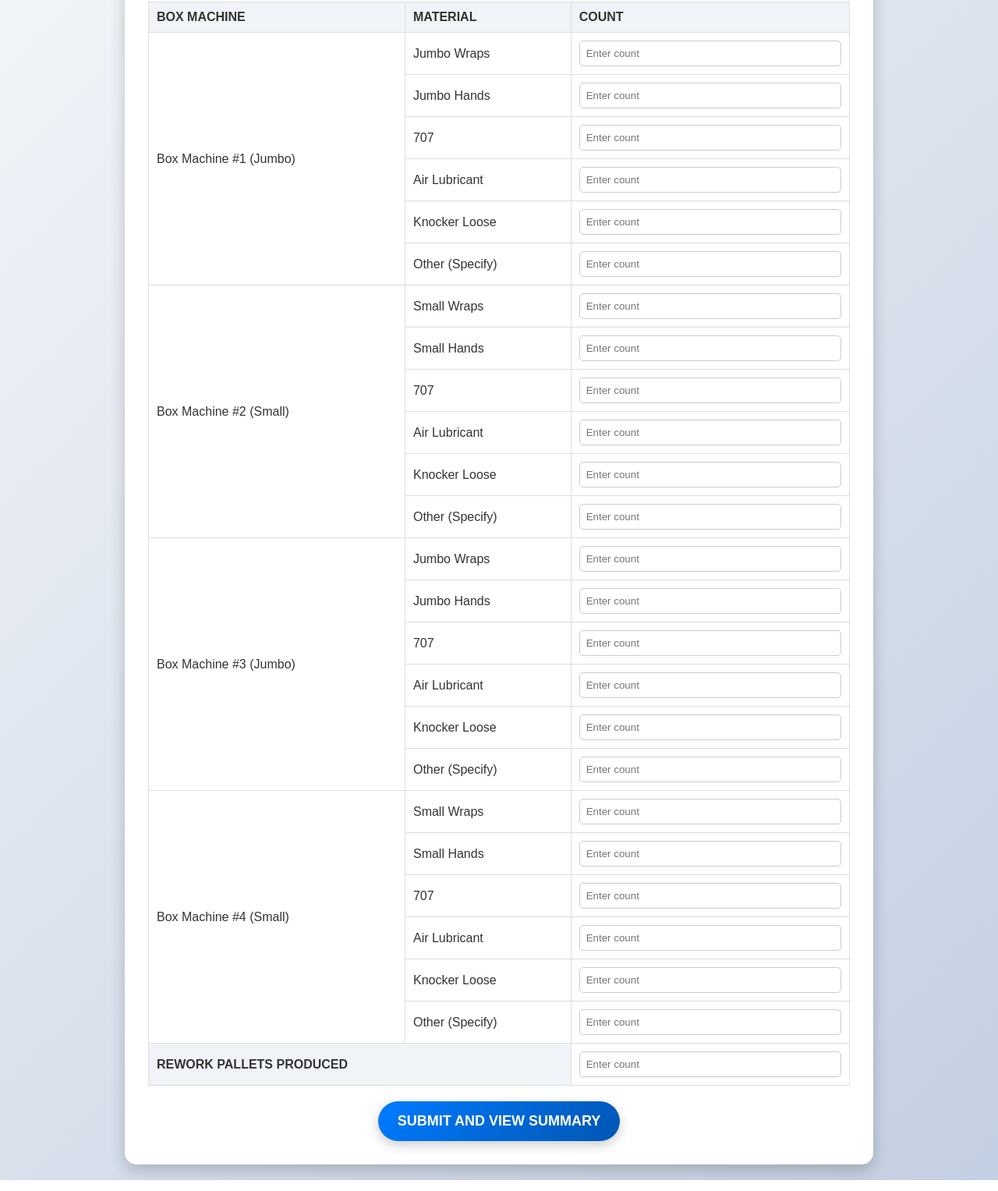
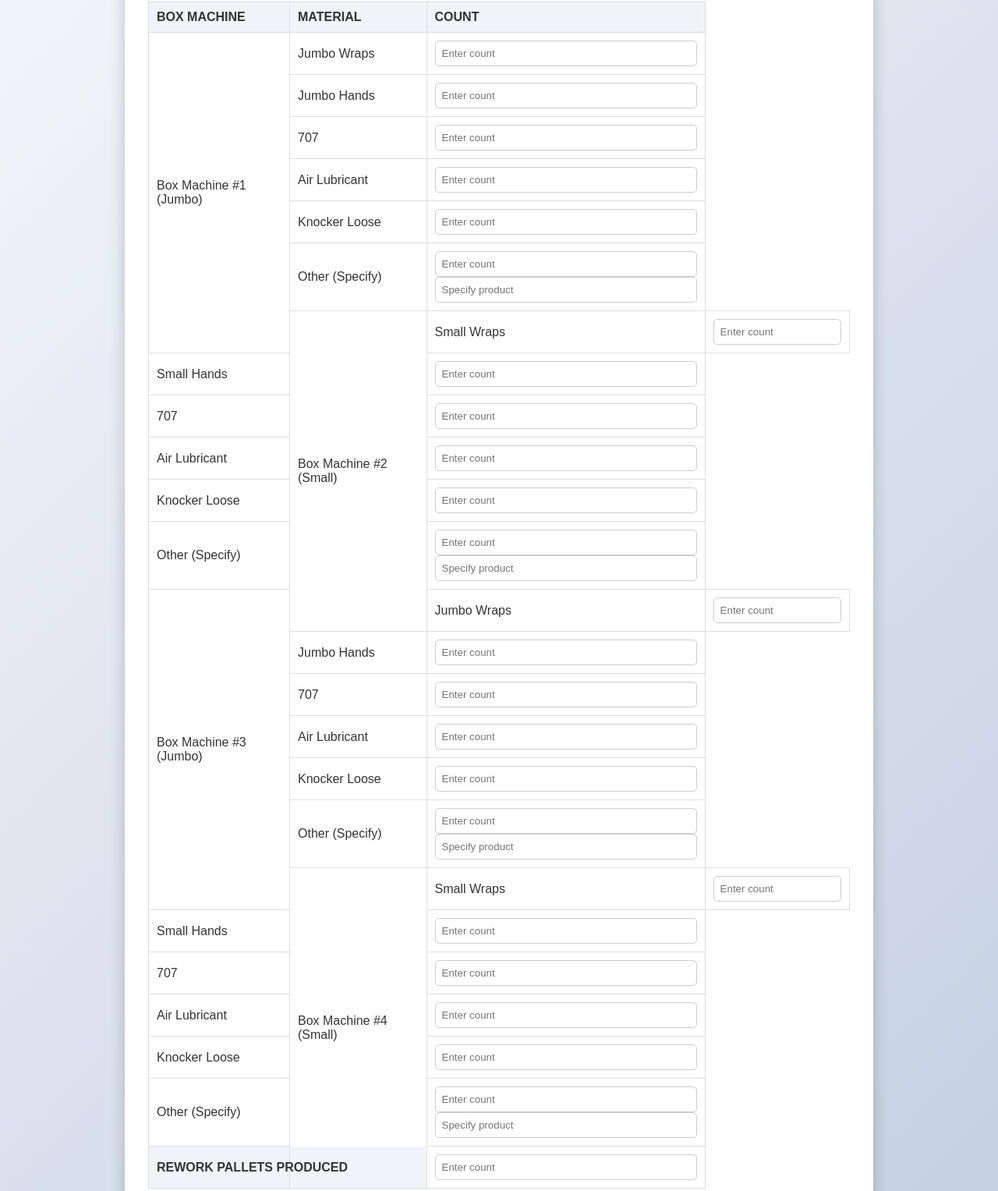
Before and after one commit to Fabrice-mukendi/Inventory-tracker, a plain HTML site: page index.html in a window 1280 px wide. Shown: the part 236-1763 px from the top of the page at 78% size. Drawn offline with Linux system fonts and the light colour scheme.

Commit message:
Update index.html

```diff
--- a/index.html
+++ b/index.html
@@ -53,7 +53,7 @@
             font-weight: bold;
             text-transform: uppercase;
         }
-        input[type="number"] {
+        input[type="number"], input[type="text"] {
             width: 100%;
             padding: 8px;
             border: 1px solid #ccc;
@@ -107,6 +107,7 @@
                 const airLubricant = parseInt(document.getElementById(`air-lubricant-${i}`).value) || 0;
                 const knockerLoose = parseInt(document.getElementById(`knocker-loose-${i}`).value) || 0;
                 const otherChemical = parseInt(document.getElementById(`other-chemical-${i}`).value) || 0;
+                const otherChemicalDetails = document.getElementById(`other-chemical-details-${i}`).value || "N/A";
 
                 summary += `Box Machine #${i} (${machines[i]}):\n`;
                 summary += `- Jumbo Wraps: ${jumboWraps}\n`;
@@ -117,7 +118,7 @@
                 summary += `  - 707: ${chemical707}\n`;
                 summary += `  - Air Lubricant: ${airLubricant}\n`;
                 summary += `  - Knocker Loose: ${knockerLoose}\n`;
-                summary += `  - Other: ${otherChemical}\n\n`;
+                summary += `  - Other: ${otherChemical} (Details: ${otherChemicalDetails})\n\n`;
             }
 
             const reworkPallets = parseInt(document.getElementById('rework-pallets').value) || 0;
@@ -147,7 +148,7 @@
                 <tbody>
                     <!-- Box Machine 1 -->
                     <tr>
-                        <td rowspan="6">Box Machine #1 (Jumbo)</td>
+                        <td rowspan="7">Box Machine #1 (Jumbo)</td>
                         <td>Jumbo Wraps</td>
                         <td><input type="number" id="jumbo-wraps-1" placeholder="Enter count"></td>
                     </tr>
@@ -169,12 +170,15 @@
                     </tr>
                     <tr>
                         <td>Other (Specify)</td>
-                        <td><input type="number" id="other-chemical-1" placeholder="Enter count"></td>
+                        <td>
+                            <input type="number" id="other-chemical-1" placeholder="Enter count">
+                            <input type="text" id="other-chemical-details-1" placeholder="Specify product">
+                        </td>
                     </tr>
 
                     <!-- Box Machine 2 -->
                     <tr>
-                        <td rowspan="6">Box Machine #2 (Small)</td>
+                        <td rowspan="7">Box Machine #2 (Small)</td>
                         <td>Small Wraps</td>
                         <td><input type="number" id="small-wraps-2" placeholder="Enter count"></td>
                     </tr>
@@ -196,12 +200,15 @@
                     </tr>
                     <tr>
                         <td>Other (Specify)</td>
-                        <td><input type="number" id="other-chemical-2" placeholder="Enter count"></td>
+                        <td>
+                            <input type="number" id="other-chemical-2" placeholder="Enter count">
+                            <input type="text" id="other-chemical-details-2" placeholder="Specify product">
+                        </td>
                     </tr>
 
                     <!-- Box Machine 3 -->
                     <tr>
-                        <td rowspan="6">Box Machine #3 (Jumbo)</td>
+                        <td rowspan="7">Box Machine #3 (Jumbo)</td>
                         <td>Jumbo Wraps</td>
                         <td><input type="number" id="jumbo-wraps-3" placeholder="Enter count"></td>
                     </tr>
@@ -223,12 +230,15 @@
                     </tr>
                     <tr>
                         <td>Other (Specify)</td>
-                        <td><input type="number" id="other-chemical-3" placeholder="Enter count"></td>
+                        <td>
+                            <input type="number" id="other-chemical-3" placeholder="Enter count">
+                            <input type="text" id="other-chemical-details-3" placeholder="Specify product">
+                        </td>
                     </tr>
 
                     <!-- Box Machine 4 -->
                     <tr>
-                        <td rowspan="6">Box Machine #4 (Small)</td>
+                        <td rowspan="7">Box Machine #4 (Small)</td>
                         <td>Small Wraps</td>
                         <td><input type="number" id="small-wraps-4" placeholder="Enter count"></td>
                     </tr>
@@ -250,7 +260,10 @@
                     </tr>
                     <tr>
                         <td>Other (Specify)</td>
-                        <td><input type="number" id="other-chemical-4" placeholder="Enter count"></td>
+                        <td>
+                            <input type="number" id="other-chemical-4" placeholder="Enter count">
+                            <input type="text" id="other-chemical-details-4" placeholder="Specify product">
+                        </td>
                     </tr>
 
                     <!-- Rework Pallets -->
```
